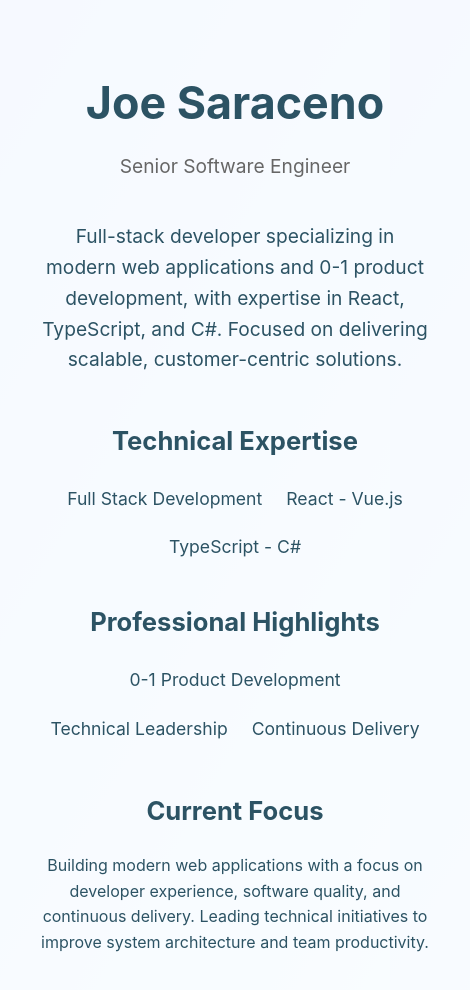
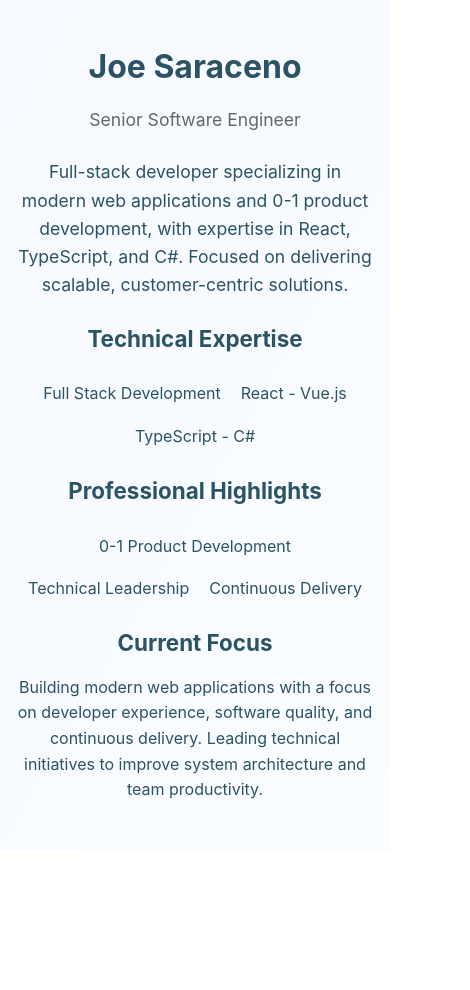
Before and after one commit to honestcomrade/honestcomrade.github.io, a Vue app: page / in a window 390 px wide. Shown: the top 990 px of the page, 470 px wide, since content can reach past the window. After the commit the page ends 851 px from the top, so only its background shows below. Built offline with nearby package versions, Linux system fonts and the light colour scheme.

Commit message:
mobile responsive

```diff
--- a/src/App.vue
+++ b/src/App.vue
@@ -133,6 +133,7 @@ p {
   margin-top: 3rem;
 }
 
+/* Dark Mode */
 @media (prefers-color-scheme: dark) {
   h1, h2 {
     color: #64b5f6;
@@ -151,9 +152,58 @@ p {
   }
 }
 
-@media (max-height: 800px) {
+/* Tablet */
+@media (max-width: 768px) {
   .container {
     margin-top: 1rem;
+  }
+
+  h1 {
+    font-size: 2.4rem;
+  }
+
+  .content {
+    margin: 1.5rem auto;
+  }
+
+  section {
+    margin: 2rem 0;
+  }
+
+  .intro {
+    margin-bottom: 2rem;
+  }
+
+  .current {
+    margin-top: 2rem;
+  }
+}
+
+/* Mobile */
+@media (max-width: 480px) {
+  h1 {
+    font-size: 2rem;
+  }
+
+  .subtitle {
+    font-size: 1.1rem;
+  }
+
+  .lead {
+    font-size: 1.1rem;
+  }
+
+  h2 {
+    font-size: 1.4rem;
+    margin-bottom: 1rem;
+  }
+
+  .skills-list, .highlights-list {
+    gap: 0.75rem;
+  }
+
+  .skills-list li, .highlights-list li {
+    font-size: 1rem;
   }
 
   section {
@@ -161,11 +211,11 @@ p {
   }
 
   .intro {
-    margin-bottom: 2rem;
+    margin-bottom: 1.5rem;
   }
 
-  h2 {
-    margin-bottom: 1rem;
+  .current {
+    margin-top: 1.5rem;
   }
 }
 </style>
--- a/src/style.css
+++ b/src/style.css
@@ -20,8 +20,27 @@ body {
   width: 100%;
   background: rgba(255, 255, 255, 0.9);
   box-shadow: 0 10px 30px rgba(0, 0, 0, 0.1);
+  box-sizing: border-box;
 }
 
+/* Mobile Breakpoints */
+@media (max-width: 768px) {
+  #app {
+    padding: 2rem 1.5rem;
+    margin: 0;
+    width: 100%;
+    min-height: 100vh;
+    box-shadow: none;
+  }
+}
+
+@media (max-width: 480px) {
+  #app {
+    padding: 1.5rem 1rem;
+  }
+}
+
+/* Dark Mode */
 @media (prefers-color-scheme: dark) {
   :root {
     color: rgba(255, 255, 255, 0.87);
@@ -35,4 +54,10 @@ body {
     background: rgba(23, 32, 42, 0.95);
     box-shadow: 0 10px 30px rgba(0, 0, 0, 0.2);
   }
+
+  @media (max-width: 768px) {
+    #app {
+      background: rgba(23, 32, 42, 0.98);
+    }
+  }
 }
```
